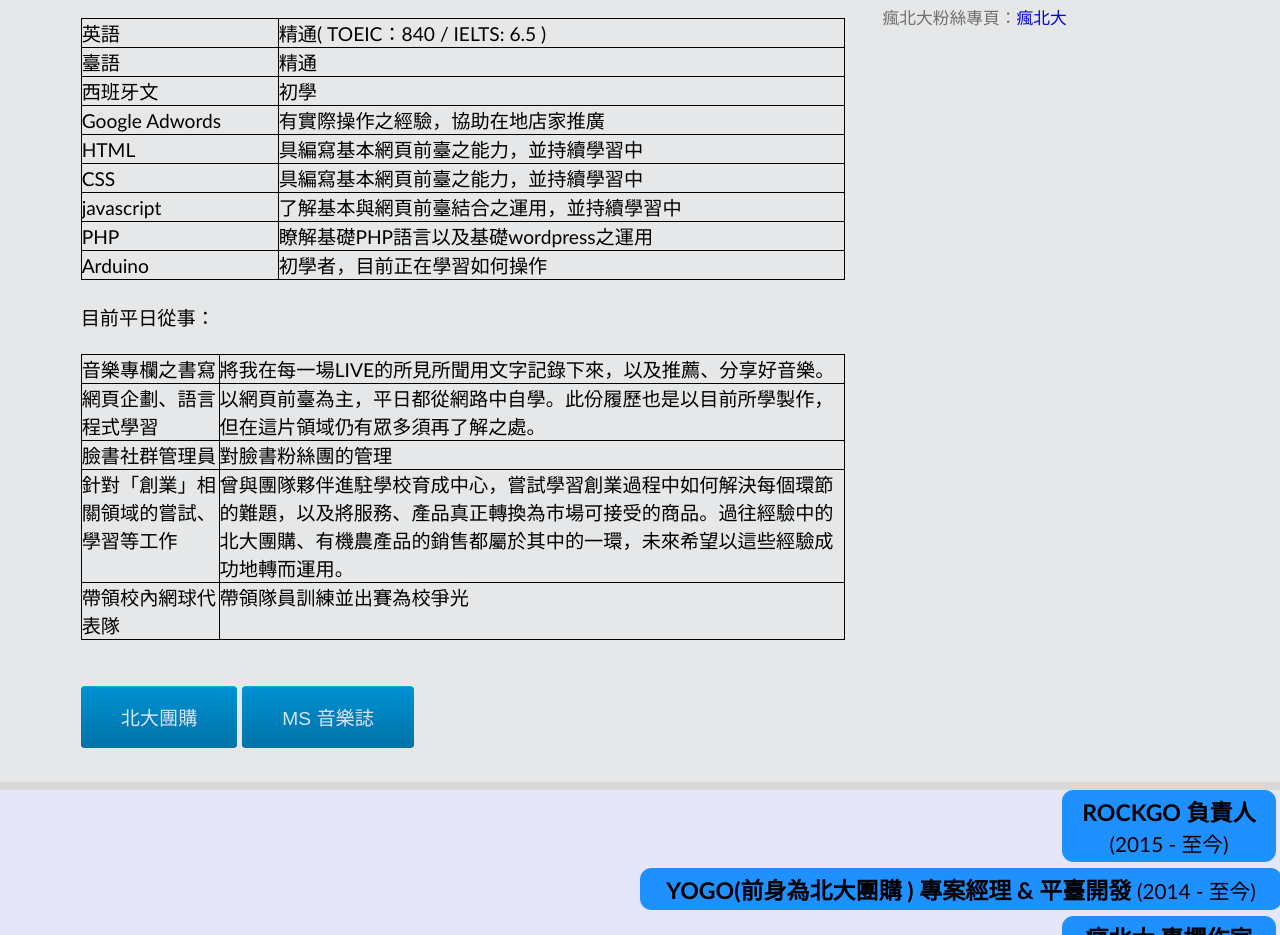
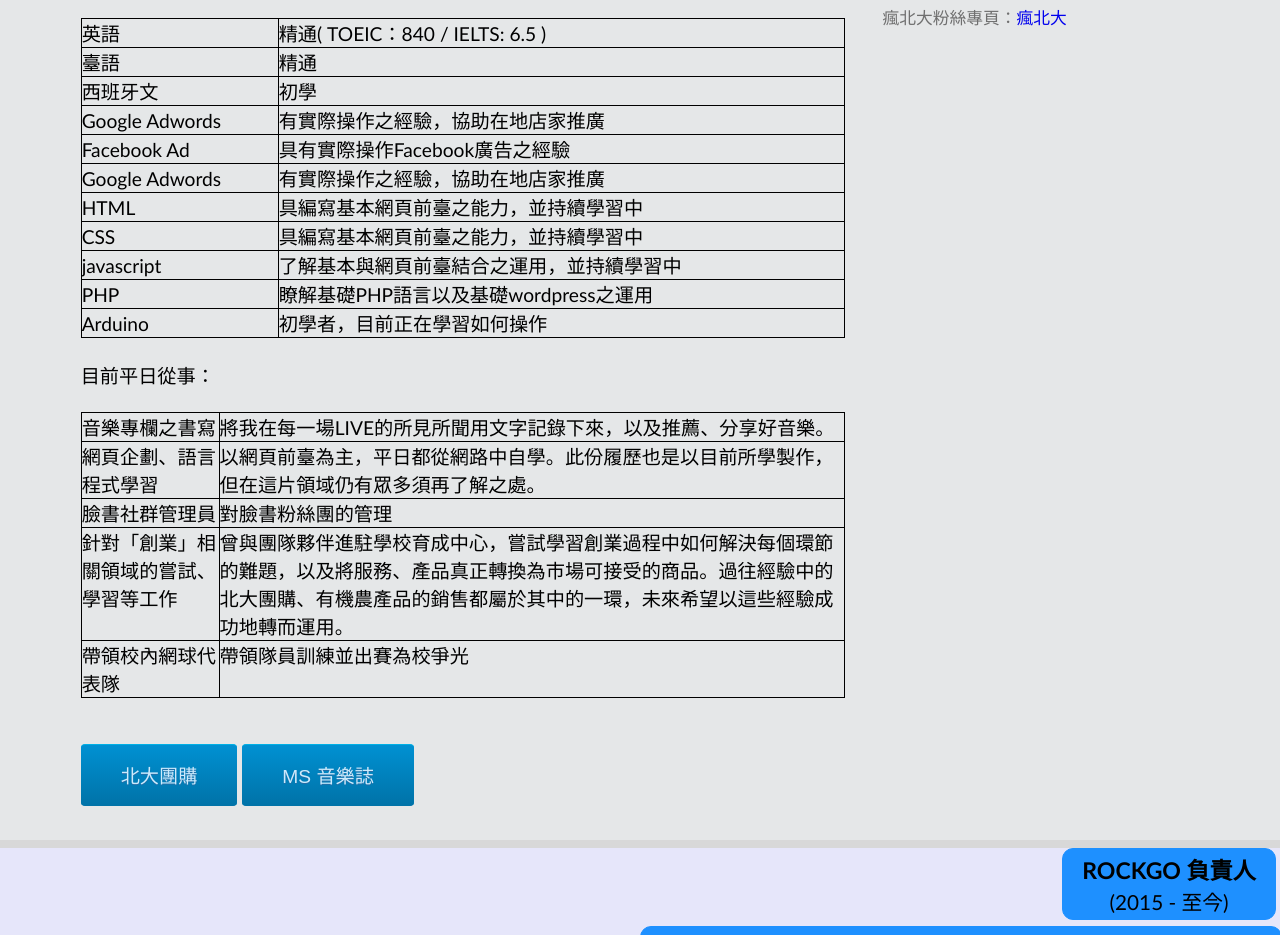
Before and after one commit to ChengFernando/iwanttojoinALPHACAMP, a plain HTML site: page about.html in a window 1280 px wide. Shown: the part 1331-2266 px from the top of the page. Drawn offline with Linux system fonts and the light colour scheme.

Commit message:
10.2 22.36

```diff
--- a/about.html
+++ b/about.html
@@ -154,6 +154,14 @@ License URL: http://creativecommons.org/licenses/by/3.0/
 			<td>Google Adwords</td>
 			<td>有實際操作之經驗，協助在地店家推廣</td>
 		</tr>
+
+		<tr>
+			<td>Facebook Ad</td>
+			<td>具有實際操作Facebook廣告之經驗</td>
+		</tr>		<tr>
+					<td>Google Adwords</td>
+					<td>有實際操作之經驗，協助在地店家推廣</td>
+				</tr>
 		<tr>
 			<td>HTML</td>
 			<td>具編寫基本網頁前臺之能力，並持續學習中</td>
```
